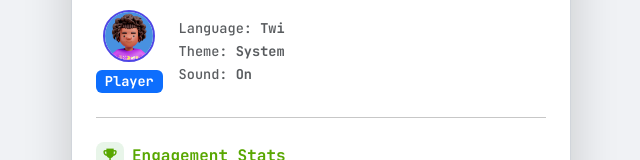
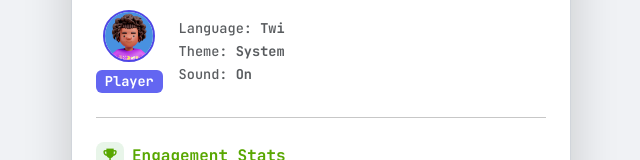
Before and after one commit to Aristocratjnr/LinguaQuest, a React (Vite) app in the folder frontend/: page /settings in a window 1280 px wide. Shown: the part 566-726 px from the top of the page, without its empty margins (319-959 px from the left). Built offline with nearby package versions, Linux system fonts and the light colour scheme; no server answers.

Commit message:
style: enhance card and form element theming with new CSS variables for improved UI consistency

```diff
--- a/frontend/src/index.css
+++ b/frontend/src/index.css
@@ -6,6 +6,12 @@
   --text-dark: #1e293b;
   --text-light: #64748b;
   --bg-light: #f8fafc;
+  --card-bg: #fff;
+  --card-border: #d1d5db;
+  --card-shadow: 0 4px 16px rgba(0, 0, 0, 0.08);
+  --input-bg: #fff;
+  --input-text: #22223b;
+  --label-color: #4f46e5;
   --shadow-sm: 0 1px 2px 0 rgba(0, 0, 0, 0.05);
   --shadow: 0 4px 6px -1px rgba(0, 0, 0, 0.1), 0 2px 4px -1px rgba(0, 0, 0, 0.06);
   --shadow-md: 0 10px 15px -3px rgba(0, 0, 0, 0.1), 0 4px 6px -2px rgba(0, 0, 0, 0.05);
@@ -156,6 +162,12 @@ body.dark, .dark {
   --text-dark: #e0e7ff;
   --text-light: #a5b4fc;
   --bg-light: #181c2a;
+  --card-bg: #232946;
+  --card-border: #44476a;
+  --card-shadow: 0 4px 16px rgba(0, 0, 0, 0.2);
+  --input-bg: #1e2538;
+  --input-text: #e0e7ff;
+  --label-color: #a5b4fc;
   --shadow-sm: 0 1px 2px 0 rgba(0,0,0,0.25);
   --shadow: 0 4px 12px -1px rgba(0,0,0,0.45), 0 2px 4px -1px rgba(0,0,0,0.25);
   --shadow-md: 0 10px 15px -3px rgba(0,0,0,0.35), 0 4px 6px -2px rgba(0,0,0,0.18);
@@ -167,6 +179,45 @@ body.dark, .dark {
   --transition: all 0.2s ease-in-out;
   background: var(--gradient) !important;
   color: var(--text-dark) !important;
+}
+/* Card and dashboard component theme support */
+.card, .lq-card, .dashboard-card {
+  background: var(--card-bg) !important;
+  color: var(--input-text, var(--text-dark)) !important;
+  border: 1px solid var(--card-border);
+  box-shadow: var(--card-shadow);
+  border-radius: 20px;
+  transition: background 0.2s, color 0.2s;
+}
+
+.card-header, .lq-header {
+  background: var(--input-bg, var(--card-bg));
+  color: var(--label-color);
+  border-bottom: 1px solid var(--card-border);
+}
+
+.form-label, .lq-label {
+  color: var(--label-color);
+}
+
+.form-control, .lq-input {
+  background: var(--input-bg);
+  color: var(--input-text);
+  border: 1.5px solid var(--card-border);
+  border-radius: 12px;
+  transition: background 0.2s, color 0.2s;
+}
+
+.form-select {
+  background: var(--input-bg);
+  color: var(--input-text);
+  border: none;
+  border-radius: 12px;
+}
+
+.badge.bg-primary {
+  background: var(--primary) !important;
+  color: #fff !important;
 }
 
 body.dark, .dark, body.dark .lq-bg, .dark .lq-bg {
```
